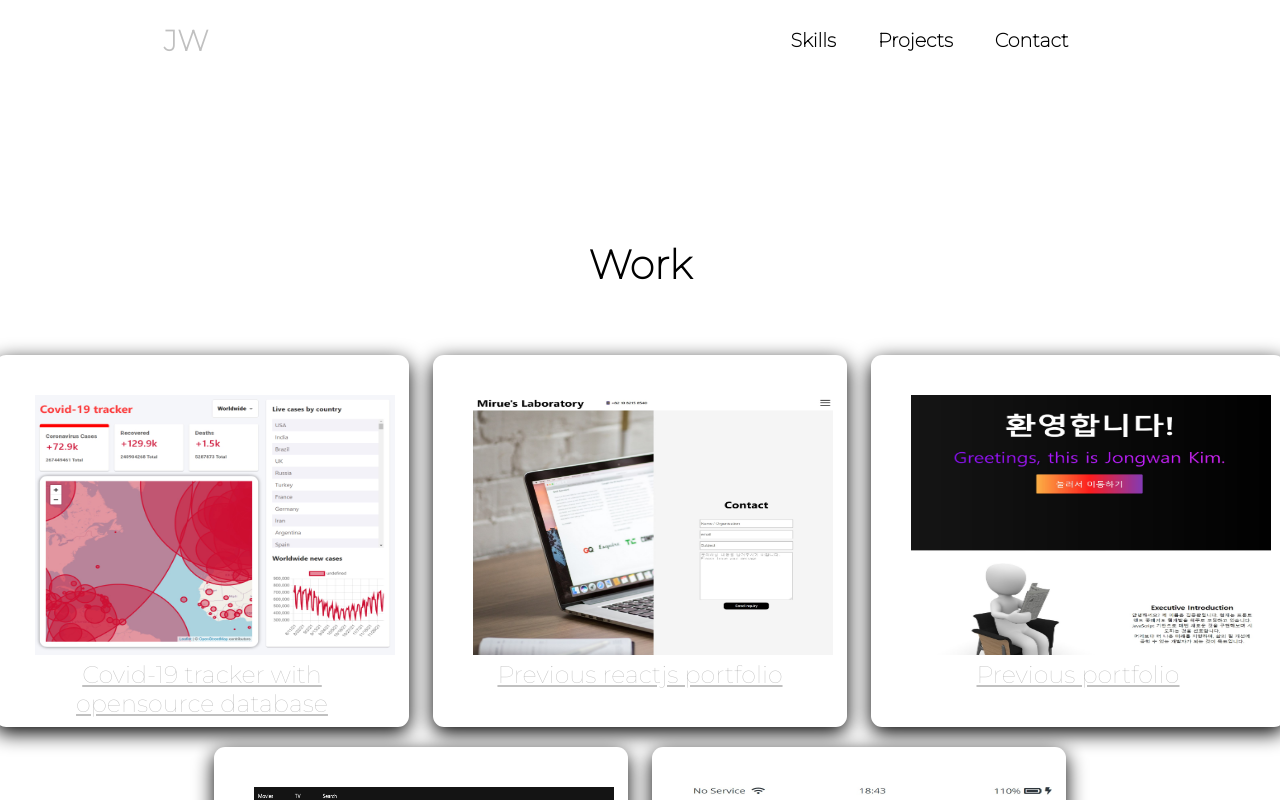
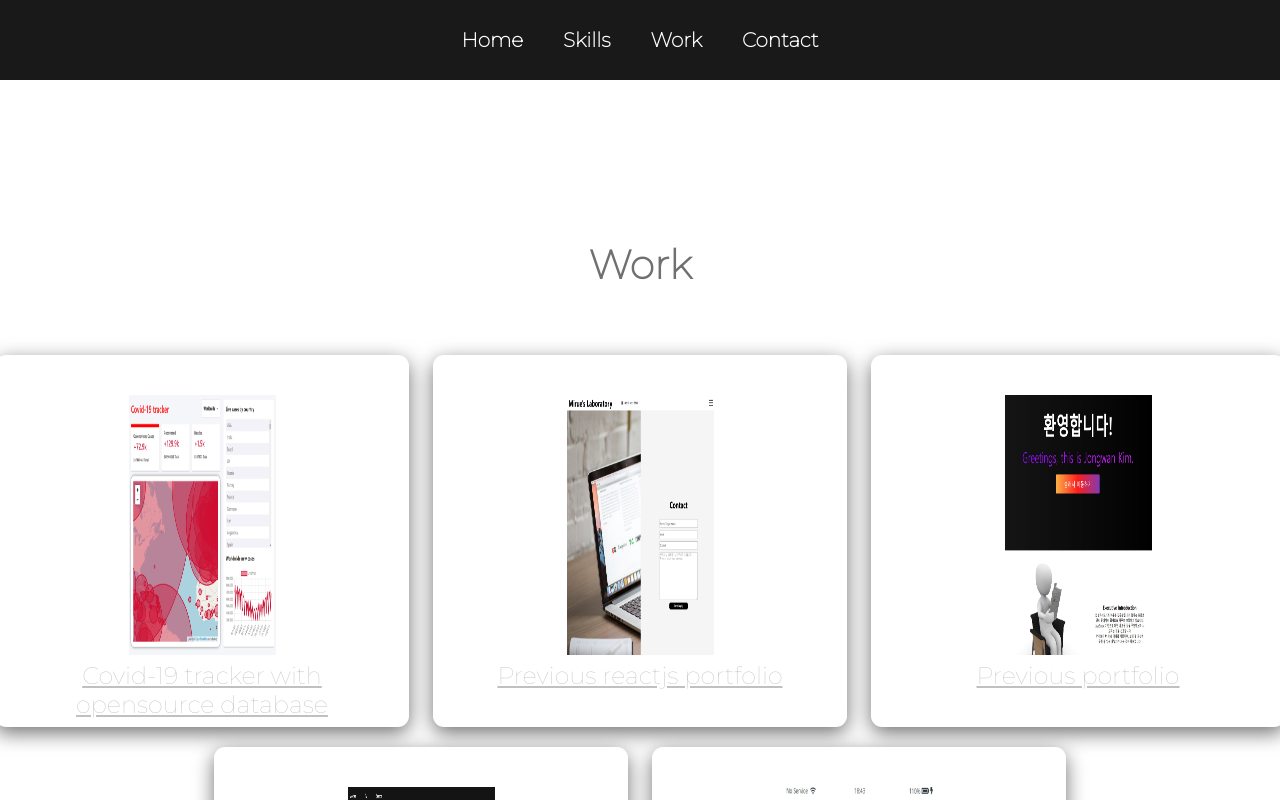
Before and after one commit to mireu-san/the-lighthouse, a React (Create React App) app: page /work in a window 1280 px wide. Built offline with nearby package versions, Linux system fonts and the light colour scheme.

Commit message:
before killing leftsection classname

```diff
--- /dev/null
+++ b/src/components/Navbar/MobileNavigation.js
@@ -0,0 +1,34 @@
+import classes from './Navbar.module.css';
+import NavLinks from "./NavLinks";
+
+import { GiBusDoors } from 'react-icons/gi';
+import { GiExitDoor } from 'react-icons/gi';
+import { useState } from 'react';
+
+const MobileNavigation = () => {
+
+    const [open, setOpen] = useState(false);
+
+    const hamburgerIcon = <GiBusDoors className={classes.Hamburger}
+                            size="40px" color="white"
+                            onClick={() => setOpen(!open)}
+                        />
+
+    const closeIcon = <GiExitDoor className={classes.Hamburger}
+                          size="40px" color="white"
+                          onClick={() => setOpen(!open)}
+                        />
+
+    const closeMobileMenu = () => setOpen(false);
+
+
+    return (
+        <nav className={classes.MobileNavigation}>
+           {open ? closeIcon : hamburgerIcon}
+           {open && <NavLinks isMobile={true} closeMobileMenu={closeMobileMenu} />}
+        </nav>
+    );
+
+}
+
+export default MobileNavigation;
--- /dev/null
+++ b/src/components/Navbar/NavLinks.js
@@ -0,0 +1,20 @@
+const NavLinks = (props) => {
+    return (
+        <ul>
+            <li onClick={() => props.isMobile && props.closeMobileMenu()}>
+                <a href="/">Home</a>
+            </li>
+            <li onClick={() => props.isMobile && props.closeMobileMenu()}>
+                <a href="/#skills">Skills</a>
+            </li>
+            <li onClick={() => props.isMobile && props.closeMobileMenu()}>
+                <a href="/#work">Work</a>
+            </li>
+            <li onClick={() => props.isMobile && props.closeMobileMenu()}>
+                <a href="/#contact">Contact</a>
+            </li>
+        </ul>
+    );
+}
+
+export default NavLinks;
--- a/src/components/Navbar/Navbar.css
+++ b/src/components/Navbar/Navbar.css
@@ -1,3 +1,8 @@
+/* this file is no longer used in this project. */
+/* this file is no longer used in this project. */
+/* this file is no longer used in this project. */
+/* this file is no longer used in this project. */
+
 .NavbarItems {
     /* background: linear-gradient(90deg, rgb(110, 94, 254) 0%, rgba(73, 63, 252, 1) 100%); */
     height: 80px;
--- a/src/components/Navbar/Navbar.js
+++ b/src/components/Navbar/Navbar.js
@@ -1,45 +1,63 @@
-import React, { Component } from "react";
-import { MenuItems } from "./MenuItems";
+import classes from './Navbar.module.css';
+import Navigation from './Navigation';
+import MobileNavigation from './MobileNavigation';
 
-import "./Navbar.css";
-
-class Navbar extends Component {
-    state = { clicked: false };
-
-    handleClick = () => {
-        this.setState({ clicked: !this.state.clicked });
-    };
-
-    render() {
-        return(
-            <nav className="NavbarItems">
-
-                <h1 className="navbar__logo">
-                    <a href="/" style={{ textDecoration: "none"}}>JW</a>
-                </h1>
-
-                <div className="menu__icon" onClick={this.handleClick}>
-                    {/* for the hamburger (bar) menu animation */}
-                    <i className={this.state.clicked ? "fas fa-times" : "fas fa-bars"}></i>
-                </div>
-
-                <ul className={this.state.clicked ? "nav__menu active" : "nav__menu"}>
-                    {MenuItems.map((item, index) => {
-                        return (
-                            <li key={index}>
-                                <a
-                                    className={item.cName}
-                                    href={item.url}>
-                                    {item.title}
-                                </a>
-                            </li>
-                        )
-                    })}
-                </ul>
-
-            </nav>
-        )
-    }
+const Navbar = () => {
+    return (
+        <div className={classes.Navbar}>
+            <Navigation />
+            <MobileNavigation />
+        </div>
+    )
 }
 
 export default Navbar;
+
+
+// Old version - ignore this for now
+
+// import React, { Component } from "react";
+// import { MenuItems } from "./MenuItems";
+
+// import "./Navbar.css";
+
+// class Navbar extends Component {
+//     state = { clicked: false };
+
+//     handleClick = () => {
+//         this.setState({ clicked: !this.state.clicked });
+//     };
+
+//     render() {
+//         return(
+//             <nav className="NavbarItems">
+
+//                 <h1 className="navbar__logo">
+//                     <a href="/" style={{ textDecoration: "none"}}>JW</a>
+//                 </h1>
+
+//                 <div className="menu__icon" onClick={this.handleClick}>
+//                     {/* for the hamburger (bar) menu animation */}
+//                     <i className={this.state.clicked ? "fas fa-times" : "fas fa-bars"}></i>
+//                 </div>
+
+//                 <ul className={this.state.clicked ? "nav__menu active" : "nav__menu"}>
+//                     {MenuItems.map((item, index) => {
+//                         return (
+//                             <li key={index}>
+//                                 <a
+//                                     className={item.cName}
+//                                     href={item.url}>
+//                                     {item.title}
+//                                 </a>
+//                             </li>
+//                         )
+//                     })}
+//                 </ul>
+
+//             </nav>
+//         )
+//     }
+// }
+
+// export default Navbar;
--- /dev/null
+++ b/src/components/Navbar/Navbar.module.css
@@ -0,0 +1,81 @@
+.Navbar {
+    background: black;
+    height: 80px;
+    width: 100%;
+    position: fixed;
+    z-index: 999;
+    opacity: 0.9;
+    display: flex;
+    justify-content: center;
+    align-items: center;
+}
+
+.Navbar nav ul {
+    list-style: none;
+    margin: 0;
+    padding: 0;
+}
+
+.Navbar nav ul li {
+    display: inline-block;
+    margin: 20px;
+}
+
+.Navbar nav ul li a {
+    text-decoration: none;
+    color: white;
+    font-size: 20px;
+    font-weight: 900;
+}
+
+.Navbar a:hover {
+    border-bottom: 5px solid orangered;
+}
+
+
+
+
+.Navbar .MobileNavigation {
+    display: none;
+}
+
+@media (max-width: 990px) {
+    .Navbar .Navigation {
+        display: none;
+    }
+
+    .Navbar .MobileNavigation {
+        display: flex;
+        align-items: center;
+    }
+
+    .Navbar .MobileNavigation .Hamburger {
+        position: absolute;
+        right: 5%;
+        cursor: pointer;
+    }
+
+    .Navbar nav ul {
+        display: flex;
+        flex-direction: column;
+        position: absolute;
+        top: 80px;
+        right: 0;
+        width: 100%;
+        background: #181818;
+        border-top: 2px solid brown;
+    }
+
+    .Navbar nav ul li {
+        padding-left: 15%;
+    }
+
+    .Navbar {
+        opacity: 1;
+    }
+
+    .Navbar a:hover {
+        border-bottom: none;
+        color: orangered;
+    }
+}
--- /dev/null
+++ b/src/components/Navbar/Navigation.js
@@ -0,0 +1,12 @@
+import classes from './Navbar.module.css';
+import NavLinks from "./NavLinks";
+
+const Navigation = () => {
+    return (
+        <nav className={classes.Navigation}>
+            <NavLinks />
+        </nav>
+    );
+}
+
+export default Navigation;
--- a/src/pages/HomePage.js
+++ b/src/pages/HomePage.js
@@ -1,6 +1,6 @@
 import React from 'react'
 
-import { StyledIndex, HomePicture, HomeTitle, HomeDescription, HomeTitleLeft, HomeDescriptionProLeft, HomeLogo } from '../styles/index.styled'
+import { StyledIndex, HomeTitle, HomeDescription, HomeTitleLeft, HomeDescriptionProLeft, HomeLogo } from '../styles/index.styled'
 import profilePhoto from '../images/profile.jpg'
 
 import Contact from './Contact'
@@ -11,23 +11,33 @@ import '../styles/HomePage.css'
 
 
 
+
+
 const HomePage = () => {
     return (
     <StyledIndex>
         <div className="home__profile">
+            {/* Entire wrapping container - master */}
             <div className="home__profile__container">
 
-                <div className="home__profile__containerLeft">
-                    <section className="home__profile__containerLeft__section">
-                        <HomePicture img src={profilePhoto} alt="profile" />
+                {/* Profile picture and logo wrapping container - left grid master */}
+                <div className="home__profile__containerLeft" id="left1">
 
-                            <div className="wrapper__secondLeft">
+                    {/* Profile picture - 여기가 사진 */}
+                    <section className="home__profile__containerLeft__section" id="left2">
+
+                            {/* Profile picture */}
+                            <img src={profilePhoto} alt="profile" id="photo" />
+
+                            {/* subtitle, logo */}
+                            <div className="wrapper__secondLeft" id="left3">
                                 <HomeTitleLeft>
                                     <h2 id="name">Jongwan Kim</h2>
                                 </HomeTitleLeft>
                                 <HomeDescriptionProLeft>
                                 <h3 id="name__subtitle">Frontend Web Developer Enthusiast</h3>
                                 </HomeDescriptionProLeft>
+                                {/* logo */}
                                 <HomeLogo>
                                     <section className="profile__iconArea">
                                         <a href="mailto:starmireu@gmail.com">
@@ -50,31 +60,30 @@ const HomePage = () => {
                     </section>
                 </div>
 
+                {/* Profile description - right grid master */}
                 <div className="home__profile__containerRight">
-                    <div className="home__container" alt="acecombat" id="home">
 
+                    {/* Profile description - right side WRAPPING CONTAINER */}
+                    <div className="home__container" id="home">
+
+                    {/* Profile description - right side content */}
                     <HomeTitle><h2>Biography</h2></HomeTitle>
                         <HomeDescription>
-                            <p>Greetings, this is Jongwan Kim👋</p>
+                            <p>Hi, I am Jongwan Kim👋</p>
                             <p>안녕하세요, 제 이름은 김 종완이라고 하며 현재는 프론트엔드 웹개발을 하고 있습니다.</p>
                             <p>오스트레일리아 퀸즐랜드 공과대학에서 경제학사 과정을 졸업한 뒤, 군 복무를 하면서 취미로만 여겨 왔던 IT지식을 본격적으로 활용해서 여가 시간마다 웹개발을 알아보던 것이 시작이었습니다.</p>
                             <p>평소부터 타인의 삶에 이득이 되는 온라인 서비스를 구축 해 보고 싶다고 생각하던 중,
                             '미래를 생각한다면 지금이다'는 판단하에 본격적으로 웹개발을 독학하면서 현재에 이르게 되었습니다.</p>
-                            {/* 제대 이후 코로나 봉쇄가 이어짐과 동시에  */}
-                        {/* <div className="home__biography__bottom"> */}
+
+                    {/* Profile description - right side, interset section */}
                             <div className="home__interest">
                                 <h3>Interest</h3>
                                 <li>JavaScript, React.js, Flutter</li>
                                 <li>Google Fireworks</li>
                                 <li>MaterialUI, Fontawesome</li>
                             </div>
-                            {/* <div className="home__hobby">
-                                <h3>Hobby</h3>
-                                <li>조립식 컴퓨터에서 이어져 온 컴덕후</li>
-                                <li>NAS 운용</li>
-                                <li>건강</li>
-                                <li>Google 에서 추천하는 개발자 뉴스 구독</li>
-                            </div> */}
+
+                    {/* Profile description - right side, education section */}
                             <div className="home__award">
                                 <h3>Education & history</h3>
                                     <ul><i class="fas fa-code-branch"></i>Self-taught frontend web developer</ul>
@@ -85,10 +94,12 @@ const HomePage = () => {
                                     <ul>(July, 2017)</ul>
 
                             </div>
+                    {/* Profile description - right side, thought of myself */}
                             <div className="home__quote">
                                 <h3>Personal Note</h3>
                                 <ul>새로운 것은 결국 기존의 불편함을 개선한다는 믿음하에, 이것저것 적용해 보며 성장하는 것이 제 모토입니다.</ul>
                             </div>
+                        {/* this styled CSS is for right side only */}
                         </HomeDescription>
                     </div>
                 </div>
@@ -98,6 +109,7 @@ const HomePage = () => {
         <Skills />
         <Work />
         <Contact />
+    {/* this styled CSS is for whole page */}
     </StyledIndex>
     )
 }
--- a/src/styles/HomePage.css
+++ b/src/styles/HomePage.css
@@ -1,17 +1,74 @@
+.home__profile {
+    display: grid;
+    height: 100vh;
+    grid-template-columns: 1fr;
+    grid-template-rows: 1fr 1fr;
+    /* grid-template-areas:
+        "left1"
+        "photo" */
+}
+
+    @media only screen and (max-width: 550px) {
+        .home__profile {
+            grid-template-columns: 1fr;
+            grid-template-rows: 1fr 1fr;
+            /* grid-template-areas:
+                "left1"
+                "left2"
+                "photo"
+                "left3" */
+        }
+    }
+
+
+
+
 .home__profile__container {
     /* max-width: 75%; */
+    display: grid;
+
     padding: 10%; /* padding is core of layout's location */
-    display: grid;
     margin: 0 auto;
-    grid-template-columns: 1fr 1fr;
     gap: 2rem;
     align-content: center;
+
+
+
 }
 
-.home__profile__containerLeft {
+/* .home__profile__containerLeft {
+    width: 50%;
+
+
+} */
+
+/* .home__profile__containerLeft {
     grid-column: 1 / 2;
     grid-row: 1 / 3;
+} */
+
+.home__profile__containerLeft__section {
+    width: 50%;
+    border-radius: 20%;
+
+    justify-content: center;
+    align-items: center;
+    border-radius: 20%;
 }
+
+    @media only screen and (min-device-width : 950px){
+        .home__profile__containerLeft__section {
+            width: 50%;
+            border-radius: 20%;
+
+            justify-content: center;
+            align-items: center;
+            border-radius: 20%;
+        }
+    }
+
+
+
 
 #name {
     color: white;
@@ -42,12 +99,33 @@ a {
     padding-top: 1rem;
 }
 
-/* .home__biography__bottom {
-    margin-top: 2rem;
-    margin-bottom: 2rem;
-} */
-
-/* .home__profile__containerRight {
 
 
-} */
+
+
+body {
+    font-size: 1.125rem;
+    color: #707070;
+    margin: 0;
+}
+
+img {
+    max-width: 50%;
+}
+
+#photo {
+    border-radius: 1rem;
+    width: 100%;
+    height: 100%;
+    border: 1px solid #707070;
+}
+
+.container {
+    width: 95%;
+    max-width: 980px;
+    margin: 0 auto;
+}
+
+.columns {
+    display: flex;
+}
--- a/src/styles/Skills.css
+++ b/src/styles/Skills.css
@@ -5,6 +5,8 @@
   text-align: center;
   margin-top: 2.5rem;
   background-color: #23252F;
+
+  height: 100vh;
 }
 
 .skills {
```
Also changed, not shown: src/styles/index.styled.js (+15 -5 lines).
